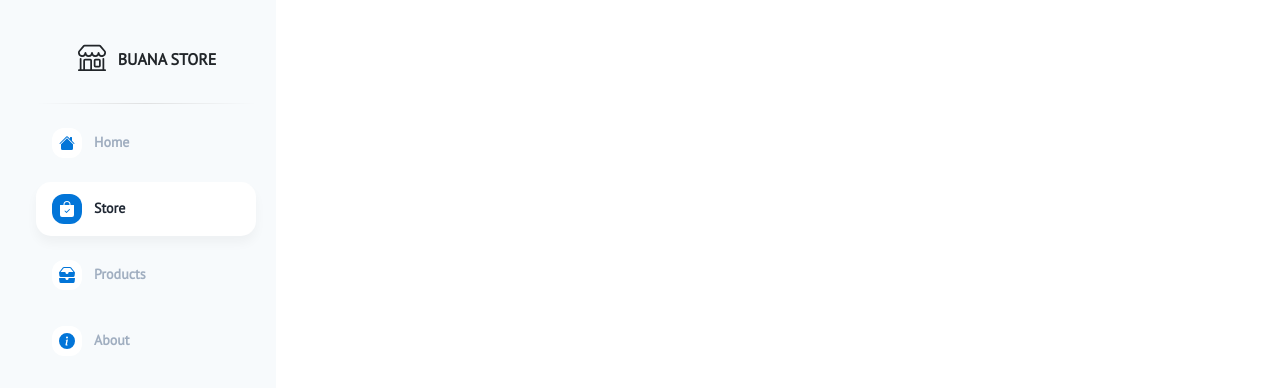
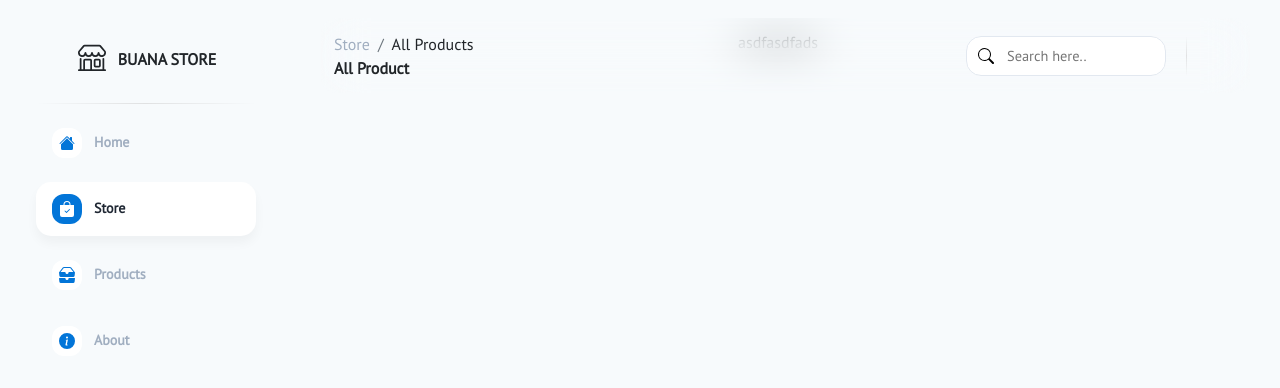
Before and after one commit to bhaktibuana/buana-store-project, a React (Create React App) app in the folder client/: page / in a window 1280 px wide. Shown: the top 388 px of the page. Built offline with nearby package versions, Linux system fonts and the light colour scheme.

Commit message:
creating navbar

```diff
--- a/client/src/App.js
+++ b/client/src/App.js
@@ -1,7 +1,7 @@
 import React from "react";
 import { BrowserRouter as Router, Routes, Route } from "react-router-dom";
 import "./App.css";
-import Store from "./pages/Store";
+import Store from "./pages/Store/Store";
 
 function App() {
   return (
--- /dev/null
+++ b/client/src/components/Navbar/Navbar.css
@@ -0,0 +1,184 @@
+.navbar-container {
+  background: transparent;
+  display: flex;
+  position: absolute;
+  width: calc(100vw - 30px);
+  min-height: 75px;
+  margin-inline: auto;
+  margin-bottom: 8px;
+  padding-inline: 15px;
+  padding-top: 8px;
+  padding-bottom: 8px;
+  right: 30px;
+  top: 18px;
+  box-shadow: none;
+  border-color: transparent;
+  border-width: 1.5px;
+  border-style: solid;
+  border-radius: 16px;
+  filter: none;
+  backdrop-filter: blur(21px);
+  transition: all 0.2s linear 0s;
+}
+
+.navbar-content {
+  display: flex;
+  flex-direction: column;
+  width: 100%;
+}
+
+.breadcumb-container {
+  display: flex;
+  flex-direction: column;
+  justify-content: center;
+}
+
+ol.breadcrumb {
+  margin-bottom: 0px;
+}
+
+li.breadcrumb-item a {
+  text-decoration: none;
+  color: #a0aec0;
+}
+
+li.breadcrumb-item a:hover {
+  text-decoration: underline;
+  color: #0275d8;
+}
+
+li.breadcrumb-item.active {
+  color: inherit;
+}
+
+p.page-title {
+  color: inherit;
+  font-weight: bold;
+  margin: 0;
+}
+
+.navbar-items-container {
+  margin-inline-start: auto;
+  width: 100%;
+}
+
+.navbar-items {
+  display: flex;
+  align-items: center;
+  padding-inline-end: 0;
+  width: 100%;
+}
+
+.search {
+  background: #fff;
+  display: flex;
+  position: relative;
+  cursor: pointer;
+  border-radius: 15px;
+  width: 128px;
+  margin-inline-end: auto;
+}
+
+.search-icon {
+  display: flex;
+  width: 2.5rem;
+  height: 2.5rem;
+  font-size: 1rem;
+  align-items: center;
+  justify-content: center;
+  position: absolute;
+  z-index: 2;
+}
+
+button.btn-search {
+  background: inherit;
+  display: inline-flex;
+  align-items: center;
+  justify-content: center;
+  appearance: none;
+  user-select: none;
+  border: none;
+  border-radius: inherit;
+  outline: none;
+  position: relative;
+  white-space: nowrap;
+  vertical-align: middle;
+  width: auto;
+  height: 2.5rem;
+  min-width: 2.5rem;
+  line-height: 1.2;
+  font-weight: bold;
+  font-size: 1rem;
+  padding-inline-start: 1rem;
+  padding-inline-end: 1rem;
+  padding: 0px;
+  cursor: pointer;
+  transition: all 0.2s linear 0s;
+}
+
+input.input-search {
+  background: inherit;
+  width: 100%;
+  outline: none;
+  position: relative;
+  appearance: none;
+  font-size: 0.9rem;
+  padding-inline-start: 2.5rem;
+  padding-inline-end: 1rem;
+  padding-top: 11px;
+  padding-bottom: 11px;
+  height: 2.5rem;
+  border-color: #e2e8f0;
+  border-radius: inherit;
+  border-width: 1px;
+  border-image: initial;
+  border-style: solid;
+  color: #1f2733;
+}
+
+.item-line {
+  display: flex;
+  height: 40px;
+  width: 1px;
+  margin-right: 16px;
+  background: linear-gradient(
+    180deg,
+    rgba(224, 225, 226, 0) 0%,
+    rgb(224, 225, 226) 49.52%,
+    rgba(224, 225, 226, 0) 100%
+  );
+}
+
+@media screen and (min-width: 768px) {
+  .navbar-container {
+    padding-inline: 30px;
+  }
+
+  .navbar-content {
+    flex-direction: row;
+    align-items: center;
+  }
+
+  .navbar-items-container {
+    width: unset;
+  }
+
+  .navbar-items {
+    padding-inline-end: 16px;
+    width: auto;
+  }
+
+  .search {
+    width: 200px;
+    margin-inline-end: 20px;
+  }
+}
+
+@media screen and (min-width: 1200px) {
+  .navbar-container {
+    align-items: center;
+    justify-content: center;
+    padding-inline-start: 12px;
+    width: calc(100vw - 75px - 276px);
+  }
+}
--- /dev/null
+++ b/client/src/components/Navbar/Navbar.js
@@ -0,0 +1,46 @@
+import React from "react";
+import "./Navbar.css";
+import { BsSearch } from "react-icons/bs";
+
+const Navbar = () => {
+  return (
+    <>
+      <div className="navbar-container">
+        <div className="navbar-content">
+          <div className="breadcumb-container">
+            <nav aria-label="breadcrumb">
+              <ol class="breadcrumb">
+                <li class="breadcrumb-item">
+                  <a href="#">Store</a>
+                </li>
+                <li class="breadcrumb-item active" aria-current="page">
+                  All Products
+                </li>
+              </ol>
+            </nav>
+
+            <p className="page-title">All Product</p>
+          </div>
+
+          <div className="navbar-items-container">
+            <div className="navbar-items">
+              <div className="search">
+                <div className="search-icon">
+                  <button className="btn-search">
+                    <BsSearch />
+                  </button>
+                </div>
+
+                <input type="text" className="input-search" placeholder="Search here.." />
+              </div>
+
+              <div className="item-line"></div>
+            </div>
+          </div>
+        </div>
+      </div>
+    </>
+  );
+};
+
+export default Navbar;
--- a/client/src/pages/Store.js
+++ /dev/null
@@ -1,14 +0,0 @@
-import React from "react";
-import Sidebar from "../components/Sidebar/Sidebar";
-
-const Store = () => {
-  const sidebarObj = { page: "store" };
-
-  return (
-    <>
-      <Sidebar {...sidebarObj} />
-    </>
-  );
-};
-
-export default Store;
--- /dev/null
+++ b/client/src/pages/Store/Store.css
@@ -0,0 +1,30 @@
+.page-container {
+  background: #f7fafc;
+  display: flex;
+  flex-direction: column;
+  align-items: center;
+  position: relative;
+  min-height: 100vh;
+  width: 100%;
+  left: 0;
+}
+
+@media screen and (min-width: 1200px) {
+  .page-container {
+    width: calc(100% - 276px);
+    left: 276px;
+  }
+}
+
+.page-content {
+  margin-inline: auto;
+  padding-inline: 15px;
+}
+
+.page-content-container {
+  display: flex;
+  flex-direction: column;
+  align-items: center;
+  padding: 30px 15px;
+  min-height: calc(100vh - 124px);
+}
--- /dev/null
+++ b/client/src/pages/Store/Store.js
@@ -0,0 +1,24 @@
+import React from "react";
+import "./Store.css";
+import Sidebar from "../../components/Sidebar/Sidebar";
+import Navbar from "../../components/Navbar/Navbar";
+
+const Store = () => {
+  const sidebarObj = { page: "store" };
+
+  return (
+    <>
+      <Sidebar {...sidebarObj} />
+      <div className="page-container">
+        <div className="page-content">
+          <div className="page-content-container">
+            asdfasdfads
+            <Navbar />
+          </div>
+        </div>
+      </div>
+    </>
+  );
+};
+
+export default Store;
```
Also changed, not shown: client/src/components/StoreContent/StoreContent.js (added, +8 -0 lines), client/src/components/StoreContent/StoreContent.css (added).
